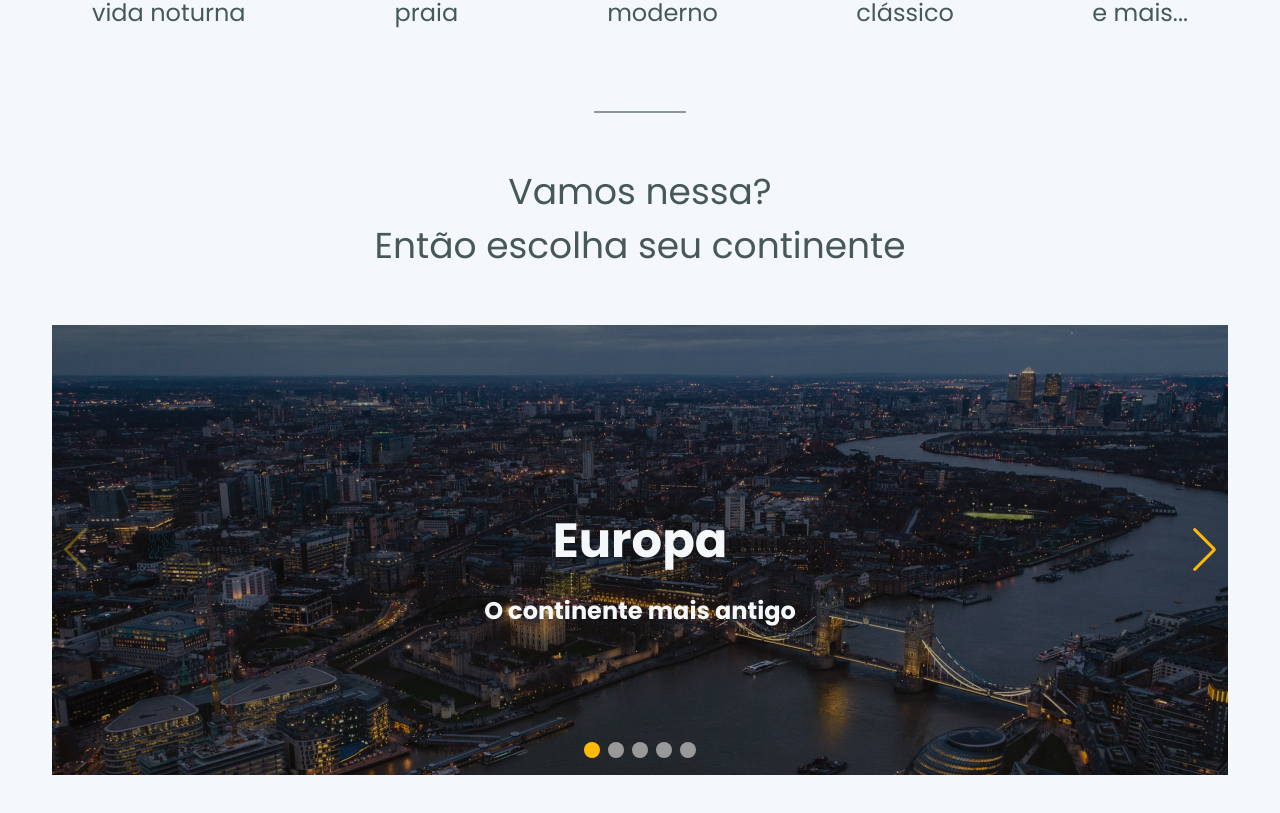
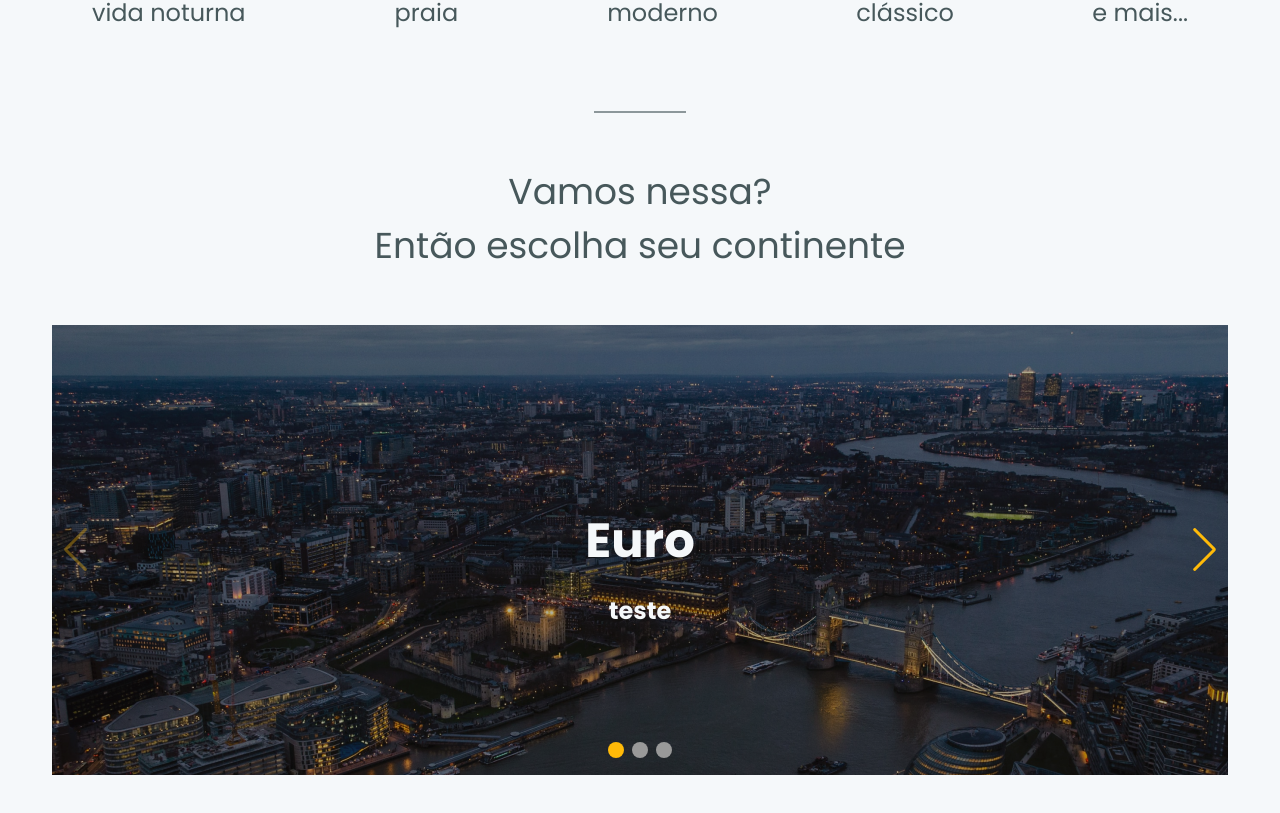
Before and after one commit to rnatu/ignite-desafio-Interface-com-chakra-ui, a Next.js app: page / in a window 1280 px wide. Shown: the part 663-1476 px from the top of the page. Built offline with nearby package versions, Linux system fonts and the light colour scheme.

Commit message:
feat: add ContinentSlide component

```diff
--- /dev/null
+++ b/src/components/ContinentSlide/SwiperContainer.tsx
@@ -0,0 +1,55 @@
+// Import Swiper React components
+import { Swiper, SwiperSlide } from 'swiper/react';
+// import Swiper core and required modules
+import SwiperCore, {
+  Navigation,
+  Pagination,
+  Mousewheel,
+  Keyboard,
+} from 'swiper/core';
+
+// Import Swiper styles
+import 'swiper/swiper.min.css';
+import 'swiper/components/navigation/navigation.min.css';
+import 'swiper/components/pagination/pagination.min.css';
+import { SwiperContent } from './SwiperContent';
+
+// install Swiper modules
+SwiperCore.use([Navigation, Pagination, Mousewheel, Keyboard]);
+
+export function SwiperContainer(): JSX.Element {
+  return (
+    <>
+      <Swiper
+        className="swiperContainer"
+        cssMode
+        navigation
+        pagination
+        mousewheel
+        keyboard
+      >
+        <SwiperSlide className="swiperSlide">
+          <SwiperContent
+            bgimage="./europe.png"
+            continentTitle="Euro"
+            continentDescription="teste"
+          />
+        </SwiperSlide>
+        <SwiperSlide className="swiperSlide">
+          <SwiperContent
+            bgimage="./europe.png"
+            continentTitle="Ásia"
+            continentDescription="teste"
+          />
+        </SwiperSlide>
+        <SwiperSlide className="swiperSlide">
+          <SwiperContent
+            bgimage="./europe.png"
+            continentTitle="América do Norte"
+            continentDescription="teste"
+          />
+        </SwiperSlide>
+      </Swiper>
+    </>
+  );
+}
--- /dev/null
+++ b/src/components/ContinentSlide/SwiperContent.tsx
@@ -0,0 +1,41 @@
+import { Box, Text } from '@chakra-ui/react';
+
+interface SwiperContentProps {
+  bgimage: string;
+  continentTitle: string;
+  continentDescription: string;
+}
+
+export function SwiperContent({
+  bgimage,
+  continentTitle,
+  continentDescription,
+}: SwiperContentProps): JSX.Element {
+  return (
+    <Box
+      bgImage={`url(${bgimage})`}
+      width="100%"
+      height="100%"
+      bgPosition="center"
+    >
+      <Text
+        mt="180px"
+        color="gray.50"
+        fontSize="3rem"
+        textAlign="center"
+        fontWeight="700"
+      >
+        {continentTitle}
+        <Text
+          color="gray.50"
+          mt="1rem"
+          fontSize="1.5rem"
+          textAlign="center"
+          fontWeight="700"
+        >
+          {continentDescription}
+        </Text>
+      </Text>
+    </Box>
+  );
+}
--- /dev/null
+++ b/src/components/ContinentSlide/index.tsx
@@ -0,0 +1,10 @@
+import { Box } from '@chakra-ui/react';
+import { SwiperContainer } from './SwiperContainer';
+
+export function ContinentSlide(): JSX.Element {
+  return (
+    <Box mx="auto" mb="2.5rem" pt="3.25rem" px="2rem" maxWidth="1240px">
+      <SwiperContainer />
+    </Box>
+  );
+}
--- a/src/pages/index.tsx
+++ b/src/pages/index.tsx
@@ -1,27 +1,10 @@
-import { Box, Divider, Text } from '@chakra-ui/react';
+import { Divider, Text } from '@chakra-ui/layout';
 import Head from 'next/head';
 
-// Import Swiper React components
-import { Swiper, SwiperSlide } from 'swiper/react';
-// import Swiper core and required modules
-import SwiperCore, {
-  Navigation,
-  Pagination,
-  Mousewheel,
-  Keyboard,
-} from 'swiper/core';
-
 import { Banner } from '../components/Banner';
+import { ContinentSlide } from '../components/ContinentSlide';
 import { Header } from '../components/Header';
 import { TravelTypes } from '../components/TravelTypes';
-
-// Import Swiper styles
-import 'swiper/swiper.min.css';
-import 'swiper/components/navigation/navigation.min.css';
-import 'swiper/components/pagination/pagination.min.css';
-
-// install Swiper modules
-SwiperCore.use([Navigation, Pagination, Mousewheel, Keyboard]);
 
 export default function Home(): JSX.Element {
   return (
@@ -58,48 +41,7 @@ export default function Home(): JSX.Element {
           Então escolha seu continente
         </Text>
 
-        <Box mx="auto" mb="2.5rem" pt="3.25rem" px="2rem" maxWidth="1240px">
-          <Swiper
-            className="swiperContainer"
-            cssMode
-            navigation
-            pagination
-            mousewheel
-            keyboard
-          >
-            <SwiperSlide className="swiperSlide">
-              <Box
-                bgImage="url(./europe.png)"
-                width="100%"
-                height="100%"
-                bgPosition="center"
-              >
-                <Text
-                  mt="180px"
-                  color="gray.50"
-                  fontSize="3rem"
-                  textAlign="center"
-                  fontWeight="700"
-                >
-                  Europa
-                  <Text
-                    color="gray.50"
-                    mt="1rem"
-                    fontSize="1.5rem"
-                    textAlign="center"
-                    fontWeight="700"
-                  >
-                    O continente mais antigo
-                  </Text>
-                </Text>
-              </Box>
-            </SwiperSlide>
-            <SwiperSlide>Slide 2</SwiperSlide>
-            <SwiperSlide>Slide 3</SwiperSlide>
-            <SwiperSlide>Slide 4</SwiperSlide>
-            <SwiperSlide>Slide 5</SwiperSlide>
-          </Swiper>
-        </Box>
+        <ContinentSlide />
       </main>
     </div>
   );
```
